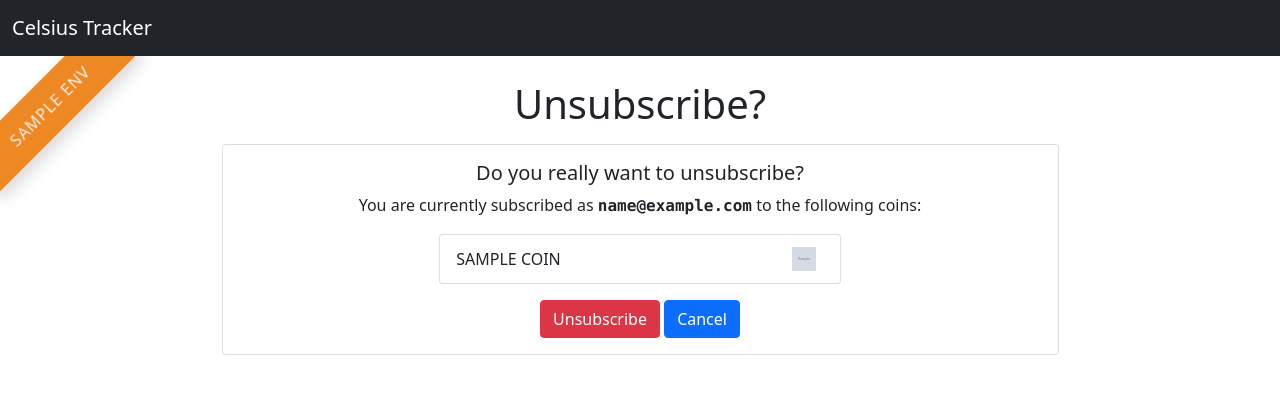
After one commit to alexrirak/celsiusRateTracker, a Flask app: template templates/unsubscribe.html in a window 1280 px wide. The commit adds this page. Shown: the top 394 px of the page. Run offline with Flask 2, Linux system fonts and the light colour scheme; the template is opened without the code that fills it: most values are stand-ins (such as "Sample title", 1, 10 or a date in 2020); grey boxes marked "Sample" are stand-in pictures; parts of the project's set-up code (start-up, migrations or seed data) failed here and were passed over; some libraries are stand-ins or nearby versions.

Commit message:
unsubscribe page

```diff
--- a/app.py
+++ b/app.py
@@ -10,6 +10,7 @@ import ssl
 import datetime
 import uuid
 import os
+import binascii
 from email.mime.text import MIMEText
 from email.mime.multipart import MIMEMultipart
 from dotenv import load_dotenv
@@ -39,6 +40,7 @@ GET_COIN_LIST = ""
 INSERT_EMAIL_ALERT = ""
 CHECK_EMAIL_CONFIRMED = ""
 CHECK_SUBSCRIPTION_EXISTS = ""
+GET_SUBSCRIBED_COINS = ""
 
 
 # Renders the main view
@@ -61,6 +63,7 @@ def fetch_coin_data():
     columns = mycursor.description
     result = [{columns[index][0]: column for index, column in enumerate(value)} for value in mycursor.fetchall()]
 
+    mycursor.close()
     mydb.close()
 
     return json.dumps(result, default=str)
@@ -145,13 +148,6 @@ def process_coin_rates():
     return ('Success', 200)
 
 
-# TODO: remove this method
-@app.route('/triggerEmail')
-def trigger_email():
-    send_out_email_alerts(["BTC"])
-    return ('Success', 200)
-
-
 # Given an email and list of coins subscribes for alerts
 @app.route('/registerEmail', methods=['POST'])
 def register_email():
@@ -191,6 +187,41 @@ def confirm_email(confirmation_id: str):
                            success=True if int(result_args[1]) == 1 else False,
                            BASE_HOST=BASE_HOST)
 
+
+# Displays the unsubscribe page given and email id string
+# email id is just the person's email in hex encoded form
+@app.route('/unsubscribe/<string:email_id>')
+def unsubscribe_email_page(email_id: str):
+    email = binascii.unhexlify(email_id.encode()).decode()
+
+    mydb = get_db_connection()
+
+    mycursor = mydb.cursor()
+
+    mycursor.execute(GET_SUBSCRIBED_COINS % email)
+
+    # this maps the column names onto the result set so that there is no guessing
+    columns = mycursor.description
+    subscribed_coins = [{columns[index][0]: column for index, column in enumerate(value)} for value in mycursor.fetchall()]
+
+    mycursor.close()
+    mydb.close()
+
+    print(subscribed_coins)
+
+    return render_template('unsubscribe.html',
+                           env=ENVIRONMENT,
+                           email=email,
+                           BASE_HOST=BASE_HOST,
+                           subscribed_coins=subscribed_coins,
+                           sub_error=True if len(subscribed_coins) == 0 else False)
+
+
+@app.route('/unsubscribe/<string:email_id>', methods=['DELETE'])
+def unsubscribe_email(email_id: str):
+    email = binascii.unhexlify(email_id.encode()).decode()
+    #TODO: Call store proc
+    print("")
 
 
 # Checks if this email has already been confirmed
@@ -276,6 +307,7 @@ def get_subscribed_emails(changed_rates):
     columns = mycursor.description
     result = [{columns[index][0]: column for index, column in enumerate(value)} for value in mycursor.fetchall()]
 
+    mycursor.close()
     mydb.close()
 
     return result
@@ -330,6 +362,7 @@ def get_db_connection():
         database=DATABASE_SCHM
     )
 
+
 # Returns the list of coins in the DB
 def get_coin_list():
     mydb = get_db_connection()
@@ -342,6 +375,7 @@ def get_coin_list():
     columns = mycursor.description
     result = [{columns[index][0]: column for index, column in enumerate(value)} for value in mycursor.fetchall()]
 
+    mycursor.close()
     mydb.close()
 
     return result
@@ -375,7 +409,8 @@ def send_email_confirmation_request(to_email: str, confirm_id: str):
 
 # Sends an email using the rate change template to the given email
 def send_rate_change_notification(to_email: str, coinData):
-    body = render_template('emailAlert.html', coinData=coinData, BASE_HOST=BASE_HOST)
+    email_id = binascii.hexlify(to_email.encode()).decode()
+    body = render_template('emailAlert.html', coinData=coinData, BASE_HOST=BASE_HOST, EMAIL_ID=email_id)
     send_email(to_email, "[Celsius Tracker] Celsius Rate Change", body)
 
 
@@ -394,6 +429,7 @@ GET_COIN_LIST = get_string_from_file('sql/getCoinList.sql')
 INSERT_EMAIL_ALERT = get_string_from_file('sql/insertEmailAlert.sql')
 CHECK_EMAIL_CONFIRMED = get_string_from_file('sql/checkIfEmailConfirmed.sql')
 CHECK_SUBSCRIPTION_EXISTS = get_string_from_file('sql/checkIfSubscriptionExists.sql')
+GET_SUBSCRIBED_COINS = get_string_from_file('sql/getSubscribedCoins.sql')
 
 # Start the scheduler
 sched.start()
--- /dev/null
+++ b/sql/getSubscribedCoins.sql
@@ -0,0 +1,3 @@
+SELECT CM.* FROM coinAlerts AS CA
+LEFT JOIN coinMetaData AS CM ON CA.coin = CM.symbol
+WHERE CA.email  = "%s"
--- a/templates/emailAlert.html
+++ b/templates/emailAlert.html
@@ -110,7 +110,7 @@
     		<table border="0" cellpadding="0" cellspacing="0" width="100%" style="border-collapse: collapse;">
 				<tr>
 					<td style="color: #ffffff; font-family: Arial, sans-serif; font-size: 14px;">
-					    <a href="#" style="color: #ffffff;">Unsubscribe</a> from these notifications <br />Visit <a href="{{ BASE_HOST }}" style="color: #ffffff;">{{ BASE_HOST|trim("https://") }}</a> for more information.
+					    <a href="{{ BASE_HOST }}/unsubscribe/{{ EMAIL_ID }}" style="color: #ffffff;">Unsubscribe</a> from these notifications <br />Visit <a href="{{ BASE_HOST }}" style="color: #ffffff;">{{ BASE_HOST|trim("https://") }}</a> for more information.
 					</td>
 				</tr>
 			</table>
--- /dev/null
+++ b/templates/unsubscribe.html
@@ -0,0 +1,38 @@
+{% extends "template.html" %}
+{% block content %}
+    <div class="text-center">
+        <h1>Unsubscribe?</h1>
+
+        {% if sub_error %}
+
+            <div class="alert alert-danger" role="alert" id="signupFailure">
+                <h4 class="alert-heading"><i class="bi bi-x-square"></i> Oops! Something went wrong!</h4>
+                <p>Please confirm you entered the correct URL or try again later. If this problem persist please contact us.</p>
+                <p><a href="{{ BASE_HOST }}" >Click here to go back to the main page</a></p>
+            </div>
+
+        {% else %}
+
+            <div class="card w-75 mx-auto mt-3">
+                <div class="card-body">
+                    <h5 class="card-title">Do you really want to unsubscribe?</h5>
+                    <p class="card-text">You are currently subscribed as <b style='font-family: "Lucida Console", "Courier New", monospace;'>{{ email }}</b> to the following coins:</p>
+
+                    <ul class="list-group w-50 mx-auto mb-3">
+                        {% for coin in subscribed_coins %}
+                        <li class="list-group-item d-flex justify-content-between align-items-center">
+                            {{ coin.name|upper}}
+                            <span class="badge"><img class="coinLogo" src="{{ coin.image }}" alt="{{ coin.name }}" title="{{ coin.name }}"></span>
+                        </li>
+                        {% endfor %}
+                    </ul>
+
+                    <a href="#" class="btn btn-danger">Unsubscribe</a>
+                    <a href="{{ BASE_HOST }}" class="btn btn-primary">Cancel</a>
+                </div>
+            </div>
+
+        {% endif %}
+
+    </div>
+{% endblock %}
```
